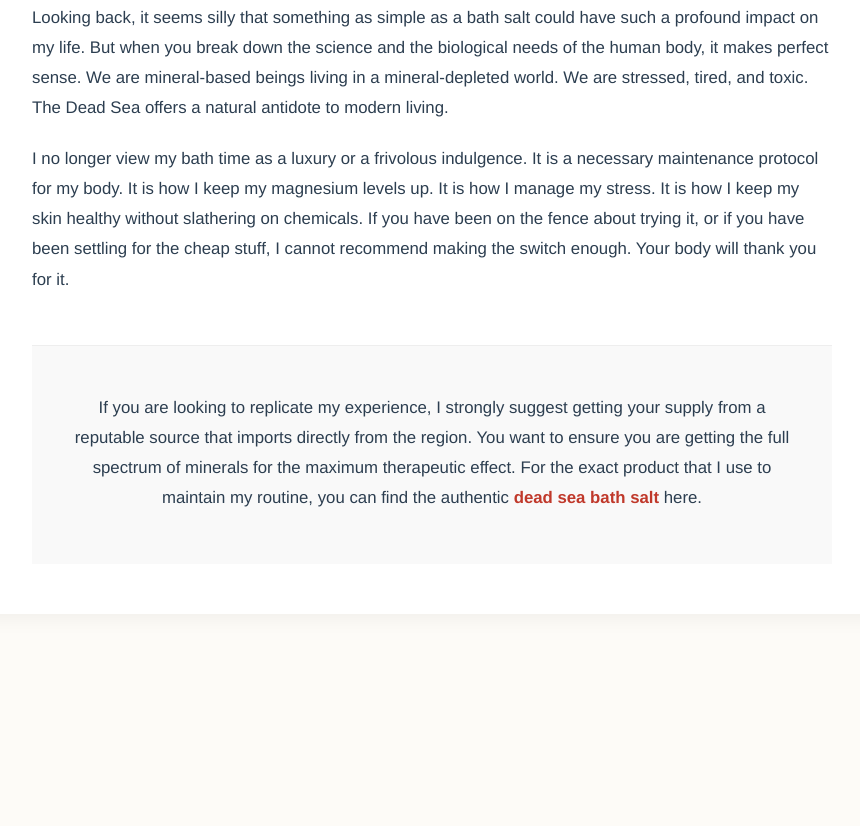
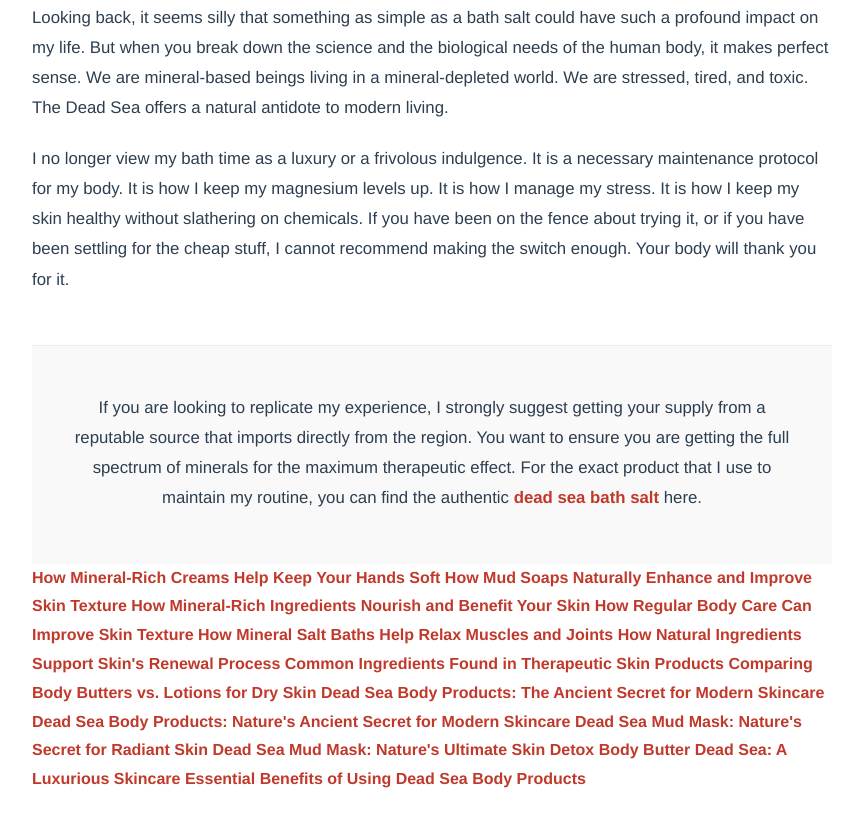
Before and after one commit to oz13699-bit/dead-sea-bath-salt, a plain HTML site: page index.html in a window 1280 px wide. Shown: the part 4128-4954 px from the top of the page, without its empty margins (208-1068 px from the left). Before the commit the page ends 4782 px from the top, so only its background shows below. Drawn offline with Linux system fonts and the light colour scheme.

Commit message:
Update index.html

```diff
--- a/index.html
+++ b/index.html
@@ -146,6 +146,33 @@
         <div class="cta-section">
             <p>If you are looking to replicate my experience, I strongly suggest getting your supply from a reputable source that imports directly from the region. You want to ensure you are getting the full spectrum of minerals for the maximum therapeutic effect. For the exact product that I use to maintain my routine, you can find the authentic <a href="https://www.drmuddeadsea.com/bath-salt/">dead sea bath salt</a> here.</p>
         </div>
+         <a href="https://www.foodfashionandme.com/how-mineral-rich-creams-help-keep-your-hands-soft/">How Mineral-Rich Creams Help Keep Your Hands Soft</a>
+
+<a href="https://www.theconsumersfeedback.com/guestpost/how-mud-soaps-naturally-enhance-and-improve-skin-texture">How Mud Soaps Naturally Enhance and Improve Skin Texture</a>
+
+<a href="https://www.whizolosophy.com/category/overall-health/article-essay/how-mineral-rich-ingredients-nourish-and-benefit-your-skin">How Mineral-Rich Ingredients Nourish and Benefit Your Skin</a>
+
+<a href="https://contrank.com/how-regular-body-care-can-improve-skin-texture/">How Regular Body Care Can Improve Skin Texture</a>
+
+<a href="https://www.pagehire.com/article/how-mineral-salt-baths-help-relax-muscles-and-joints/">How Mineral Salt Baths Help Relax Muscles and Joints</a>
+
+<a href="https://thestarbiznews.com/how-natural-ingredients-support-skins-renewal-process/">How Natural Ingredients Support Skin's Renewal Process</a>
+
+<a href="https://sooperarticle.com/common-ingredients-found-in-therapeutic-skin-products/">Common Ingredients Found in Therapeutic Skin Products</a>
+
+<a href="https://differ.blog/p/comparing-body-butters-vs-lotions-for-dry-skin-528c59">Comparing Body Butters vs. Lotions for Dry Skin</a>
+<a href="https://comunidad.espoesia.com/oz_ashkenazi/dead-sea-body-products-the-ancient-secret-for-modern-skincare/">Dead Sea Body Products: The Ancient Secret for Modern Skincare</a>
+
+<a href="https://herbalmeds-forum.biolife.com.my/d/323982-dead-sea-body-products-natures-ancient-secret-for-modern-skincare">Dead Sea Body Products: Nature's Ancient Secret for Modern Skincare</a>
+
+<a href="https://enhanceyourwebsites.com/dead-sea-mud-mask-natures-secret-for-radiant-skin/">Dead Sea Mud Mask: Nature's Secret for Radiant Skin</a>
+
+<a href="https://hangoutshelp.net/23893/dead-sea-mud-mask-natures-ultimate-skin-detox">Dead Sea Mud Mask: Nature's Ultimate Skin Detox</a>
+
+<a href="https://justrestart.com/blogs/4761/Body-Butter-Dead-Sea-A-Luxurious-Skincare-Essential">Body Butter Dead Sea: A Luxurious Skincare Essential</a>
+
+<a href="https://waeris.com/blogs/7265/Benefits-of-Using-Dead-Sea-Body-Products">Benefits of Using Dead Sea Body Products</a>
+
     </div>
 
 </body>
```
